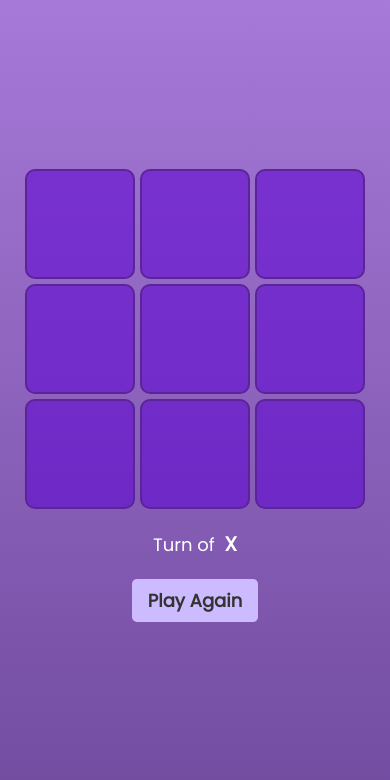
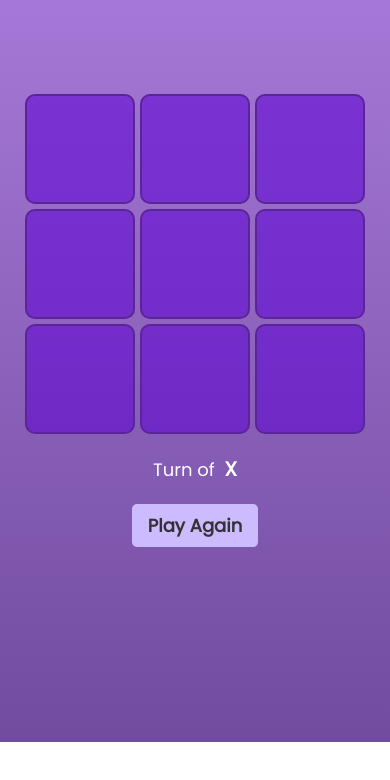
Before and after one commit to arunsuthar2222/Tic-Tac-Toe, a plain HTML site: page index.html in a window 390 px wide. Shown: the part 102-882 px from the top of the page. After the commit the page ends 844 px from the top, so only its background shows below. Drawn offline with Linux system fonts and the light colour scheme.

```diff
--- a/css/style.css
+++ b/css/style.css
@@ -70,9 +70,6 @@
 }
 
 @media(max-width: 500px){
-    body{
-        margin-top: 75px;
-    }
     .game{
         max-width: 500px;
         padding: 0 1rem;
```
Also changed, not shown: 1 other file.
